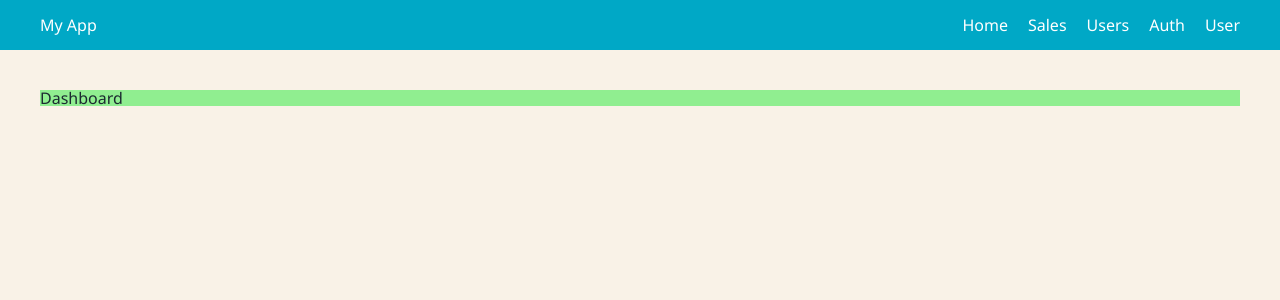
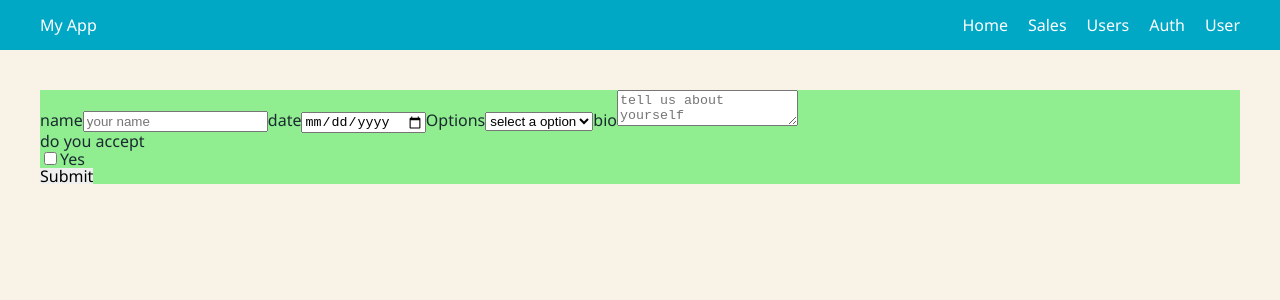
Before and after one commit to spmoriarty/Form-Controls, a React app: page / in a window 1280 px wide. Shown: the top 300 px of the page. Built offline with nearby package versions, Linux system fonts and the light colour scheme.

Commit message:
built out init form on Dashboard

```diff
--- a/src/components/Dashboard/Dashboard.jsx
+++ b/src/components/Dashboard/Dashboard.jsx
@@ -1,5 +1,49 @@
 import styles from './Dashboard.css';
 
+
 export default function Dashboard() {
-  return <div className={styles.Dashboard}>Dashboard</div>;
+  return(
+    <div className={styles.Dashboard}>
+
+      <form>
+        <label>
+            name
+          <input name="name" placeholder="your name"/>
+        </label>
+
+        <label>
+            date
+          <input type="date" name="date" placeholder="pick a date"/>
+        </label>
+
+        <label>
+            Options
+          <select required>
+            <option defaultValue="">
+                select a option
+            </option>
+            <option value="1">A</option>
+            <option value="2">B</option>
+            <option value="3">C</option>
+          </select>
+        </label>
+
+        <label>bio
+          <textarea name="bio" placeholder="tell us about yourself"/>
+        </label>
+
+        <fieldset>
+          <legend>do you accept</legend>
+          <label className={styles.OptionLabel}>
+            <input type="checkbox"/>
+              Yes
+          </label>
+        </fieldset>
+
+        <button>Submit</button>
+      </form>
+
+
+    </div>
+  );
 }
```
Also changed, not shown: .eslintrc.json, src/components/Forms/FormControls.css (added), src/components/Forms/FormControls.jsx (added), 1 other file (tests, documents, lock files or other folders).
